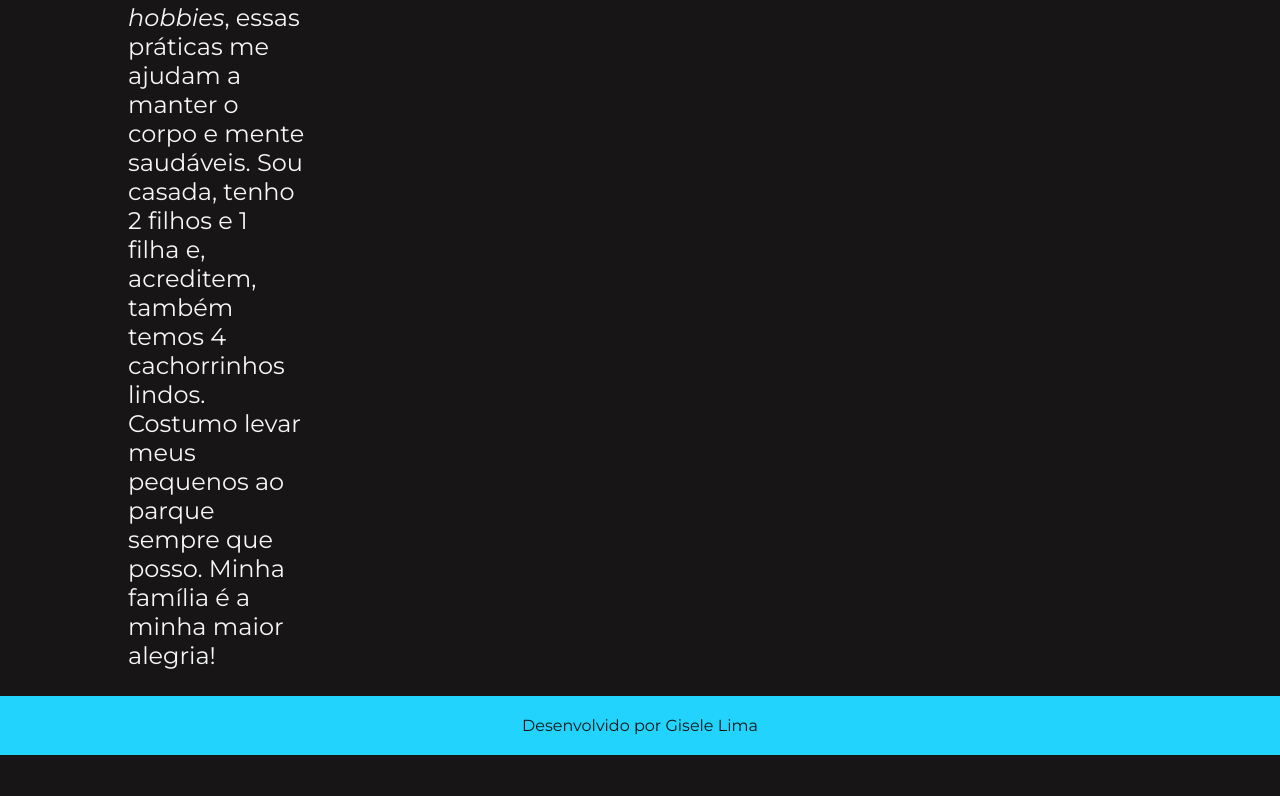
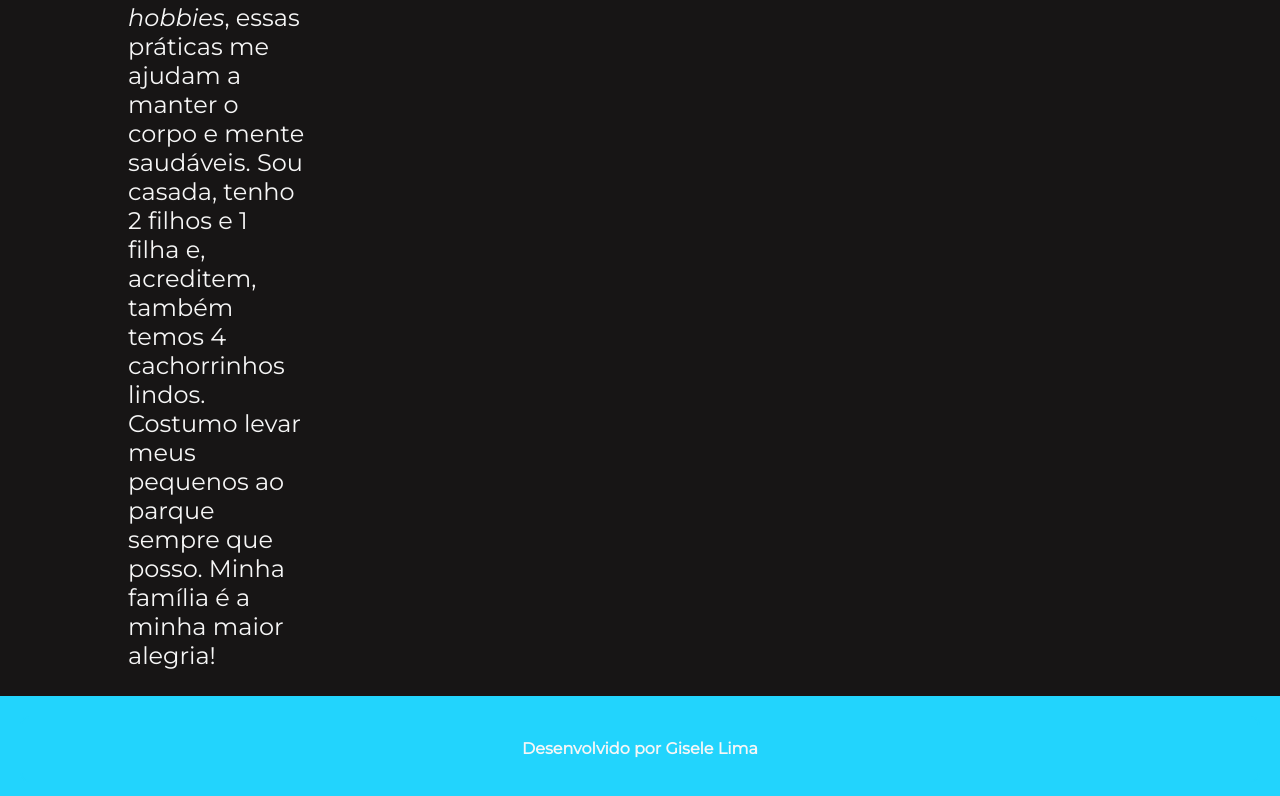
Before and after one commit to GiseleLima-AI/PriscilaAlmeida, a plain HTML site: page about.html in a window 1280 px wide. Shown: the part 1780-2576 px from the top of the page. Before the commit the page ends 2535 px from the top, so only its background shows below. Drawn offline with nearby package versions, Linux system fonts and the light colour scheme.

Commit message:
Update about.html
ajustes rodapé

```diff
--- a/about.html
+++ b/about.html
@@ -24,7 +24,7 @@
         <img class="apresentacao__imagem" src="./assets/Rebeca com a família.png" alt="foto da Rebeca com sua família">
     </main>
     <footer class="rodape">
-        <p>Desenvolvido por Gisele Lima</p>
+          <a class="apresentacao__links__navegacao" href="https://wa.link/7bpfpd">Desenvolvido por Gisele Lima</a>
     </footer>
 </body>
 </html>
```
